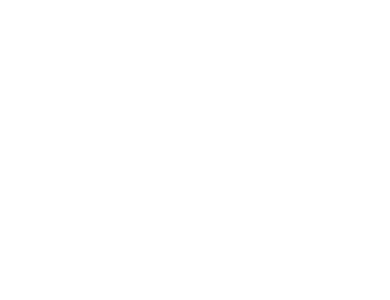
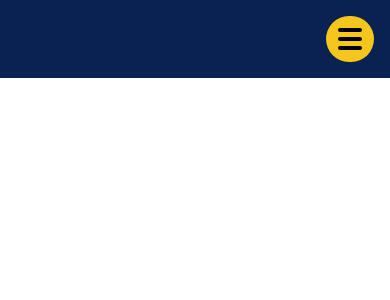
Before and after one commit to Yvialga/portfolio, a Next.js app: page / in a window 390 px wide. Shown: the top 300 px of the page. Built offline with nearby package versions, Linux system fonts and the light colour scheme.

Commit message:
feat: add responsive nav bar

```diff
--- /dev/null
+++ b/src/app/components/navbar.jsx
@@ -0,0 +1,126 @@
+'use client';
+import Link from "next/link";
+import "./ui/navbar.css";
+import { useState } from "react";
+
+/**
+ * @type {Array.<{title: string, link: string, submenu: boolean}>}
+ */
+const navbarItems = [
+    {
+        title: "À propos",
+        link: "#",  // TODO
+        submenu: false
+    }, {
+        title: "Compétences",
+        link: "#",  // TODO
+        submenu: false
+    }, {
+        title: "Projets",           //exemple de sM https://tailwindui.com/components/application-ui/elements/dropdowns
+        link: "",           // Link property is let empty if is a sub-menu.
+        submenu: [
+            {
+                title: "Web Development",
+                link: "",
+                submenu: true
+            }, {
+                title: "Game Design",
+                link: "",
+                submenu: true
+            }
+        ]
+    }, {
+        title: "Contact",
+        link: "",    // TODO / redirect towards contact page
+        submenu: false
+    }
+];
+
+/**Return the responsive navigation bar. Conditional operator shows or hides menu's items on mobile device.
+ *
+ * @exports
+ * @default
+ * @returns {import("react").ReactElement}
+ */
+export default function NavBar() {
+    let [isChecked, setChecked] = useState(false);
+
+    /** Toggle value of checkbox state to open or close menu.*/
+    function onCheckboxChange () {
+        if (isChecked) {
+            setChecked(false);
+        } else {    // Open menu
+            setChecked(true);
+        }
+    }
+
+    return (
+        <nav className="sticky bg-primary flex flex-wrap items-center justify-end w-full py-4 md:py-0
+        text-lg px-4">
+            <BurgerIcon handleChange={onCheckboxChange} />
+            <ul className={`${isChecked ? "right-0" : "-right-full"} absolute bg-primary top-0 w-3/6 pt-28 h-screen text-end duration-300
+                            md:flex md:items-center md:w-auto md:static md:h-auto md:pt-0`}>
+                {
+                    [...Array(navbarItems.length)].map((e, i) => (
+                        <MenuItems title={navbarItems[i].title} link={navbarItems[i].link} subMenu={navbarItems[i].submenu}/>
+                    ))
+                }
+            </ul>
+        </nav>
+);
+}
+
+/**Return animate burger icon for navigation bar.
+ *
+ * @param {Object} paramOfBurger
+ * @param {Function} paramOfBurger.handleChange manage checkbox's state to close or open menu.
+ * @returns {import("react").ReactElement}
+ */
+function BurgerIcon({handleChange}) {
+    const barsCount = 3;
+    return (
+        <div className="md:hidden w-max float-right z-50">
+            {/* import 'switch' burger icon https://uiverse.io/Creatlydev/pretty-gecko-71 */}
+            <input className="check-icon  hidden" id="check-icon" name="check-icon" type="checkbox" onChange={handleChange}/>
+            <label className="icon-menu  cursor-pointer relative flex flex-col bg-secondary px-3 w-12 rounded-full " htmlFor="check-icon">
+                {
+                    [...Array(barsCount)].map((e, i) => (
+                        <BurgerBars index={i+1}/>
+                    ))
+                }
+            </label>
+        </div>
+    );
+}
+
+/**Return bar to build burger icon.
+ *
+ * @param {Object} bars
+ * @param {number} bars.index The index to matching css classes.
+ * @returns {import("react").ReactElement}
+ */
+function BurgerBars({index}) {
+    return(
+        <div className={`bar bar--${index}`}></div>
+    );
+}
+
+/**Return the menu JSX item with his title and his correct redirection.
+ *
+ * @param {Object} menuItemsLink Specifications of the link.
+ * @param {string} menuItemsLink.title title of the menu item.
+ * @param {string} menuItemsLink.link Link towards anchor or page. Let empty if item is a sub-menu.
+ * @param {boolean} menuItemsLink.subMenu true if the item should display as sub-menu, false otherwise.
+ * @returns {import("react").ReactElement}
+ */
+function MenuItems({title, link, subMenu}) {
+
+    const classOfMainItems = `text-white/90 hover:bg-secondary/95 active:bg-secondary/95 hover:text-black/90 active:text-black/90
+                            font-bold uppercase block
+                            delay-50 py-6 pr-10 rounded-3xl duration-200 md:px-2 md:mx-2 md:py-4 md:my-2`;
+    return (
+        <li>
+            <Link href={link} className={classOfMainItems}>{title}</Link>
+        </li>
+    );
+}
--- /dev/null
+++ b/src/app/components/ui/navbar.css
@@ -0,0 +1,53 @@
+.icon-menu {
+  --gap: 5px;
+  --height-bar: 0.25rem;
+  --pos-y-bar-one: 0;
+  --pos-y-bar-three: 0;
+  --scale-bar: 1;
+  --rotate-bar-one: 0;
+  --rotate-bar-three: 0;
+  gap: var(--gap);
+}
+
+.bar {
+  position: relative;
+  width: 100%;
+  height: var(--height-bar);
+  background-color: black;
+  border-radius: .5rem;
+}
+
+.bar--1 {
+  top: var(--pos-y-bar-one);
+  transform: rotate(var(--rotate-bar-one));
+  transition: top 200ms 100ms, transform 100ms;
+  margin-top: 0.75rem;
+}
+
+.bar--2 {
+  transform: scaleX(var(--scale-bar));
+  transition: transform 150ms 100ms;
+}
+
+.bar--3 {
+  bottom: var(--pos-y-bar-three);
+  transform: rotate(var(--rotate-bar-three));
+  transition: bottom 200ms 100ms, transform 100ms;
+  margin-bottom: 0.75rem;
+}
+
+.check-icon:checked + .icon-menu > .bar--1 {
+  transition: top 200ms, transform 200ms 100ms;
+}
+
+.check-icon:checked + .icon-menu > .bar--3 {
+  transition: bottom 200ms, transform 200ms 100ms;
+}
+
+.check-icon:checked + .icon-menu {
+  --pos-y-bar-one: calc(var(--gap) + var(--height-bar));
+  --pos-y-bar-three: calc(var(--gap) + var(--height-bar));
+  --scale-bar: 0;
+  --rotate-bar-one: 45deg;
+  --rotate-bar-three: -45deg;
+}
--- a/src/app/layout.js
+++ b/src/app/layout.js
@@ -1,6 +1,6 @@
 import "./ui/globals.css";
 import { notoSans } from "./ui/fonts";
-<link rel="icon" href="../public/favicon.ico"></link>
+<link rel="icon" href="/src/public/favicon.ico"></link>
 
 /**Portfolio description for metadata.
  * @const
@@ -26,7 +26,7 @@ export const metadata = {
     default: "Portfolio | Tommy BERNARD - Développeur full-stack",
   },
   description: portfolioDesc,
-  keywords: ["Développeur full-stack", "Portfolio", "JavaScript", "React.js", "Next.js"],
+  keywords: ["Développeur full-stack", "Portfolio", "JavaScript", "React.js", "Next.js", "TailWind CSS"],
   authors: ["Yvialga", "Tommy BERNARD"],
   openGraph: openGraphFields,
 };
@@ -34,7 +34,7 @@ export const metadata = {
 export default function RootLayout({children}) {
   return (
     <html lang="en">
-      <body className={notoSans.className}>
+      <body className={`${notoSans.className} h-screen`}>
         {children}
       </body>
     </html>
--- a/src/app/page.js
+++ b/src/app/page.js
@@ -1,8 +1,8 @@
 import "./ui/globals.css";
+import NavBar from "./components/navbar";
 
 export default function Home() {
   return (
-    <div>
-    </div>
+      <NavBar />
   );
 }
```
